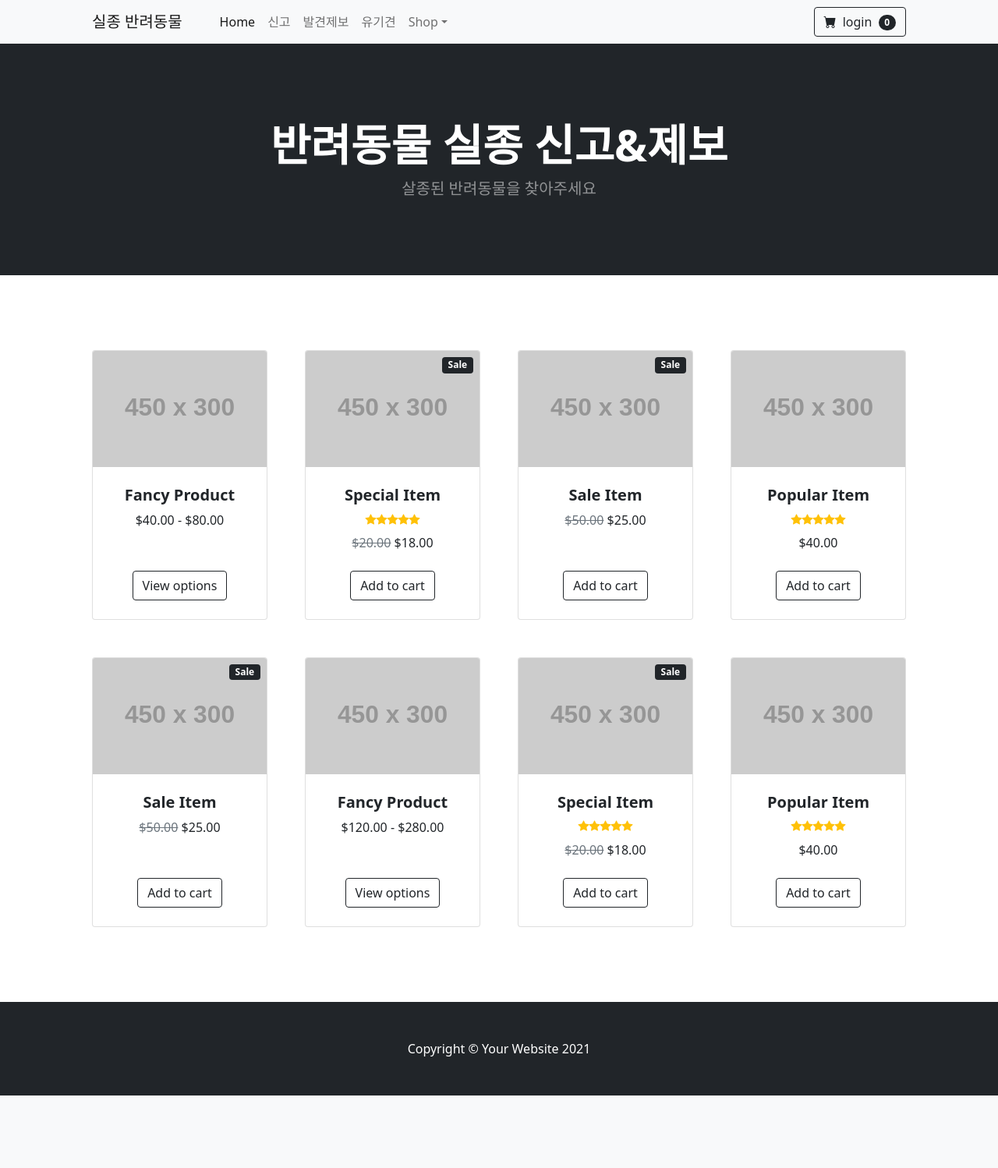
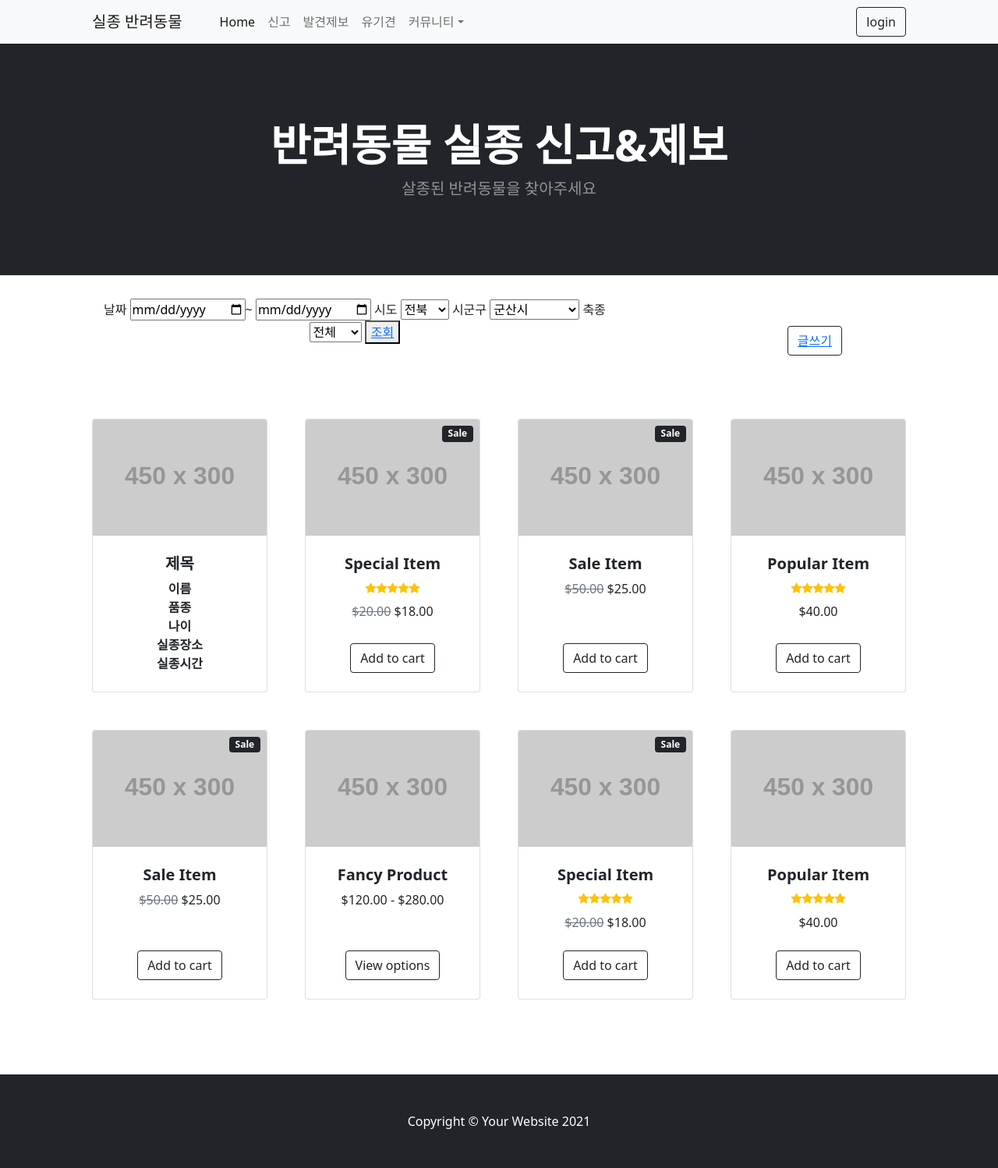
Before and after one commit to kkkmj/pet, a Django app: page / in a window 1280 px wide. Shown: the whole page at 78% size. Before the commit the page ends 1405 px from the top, so only its background shows below. Run offline with Django 3.2, Linux system fonts and the light colour scheme; some libraries are stand-ins or nearby versions.

Commit message:
Update index.html
대충 조회+글쓰기버튼생성

```diff
--- a/Board/board_app/templates/index.html
+++ b/Board/board_app/templates/index.html
@@ -28,7 +32,7 @@
                 <li class="nav-item"><a class="nav-link" href="#!">발견제보</a></li>
                 <li class="nav-item"><a class="nav-link" href="#!">유기견</a></li>
                 <li class="nav-item dropdown">
-                    <a class="nav-link dropdown-toggle" id="navbarDropdown" href="#" role="button" data-bs-toggle="dropdown" aria-expanded="false">Shop</a>
+                    <a class="nav-link dropdown-toggle" id="navbarDropdown" href="#" role="button" data-bs-toggle="dropdown" aria-expanded="false">커뮤니티</a>
                     <ul class="dropdown-menu" aria-labelledby="navbarDropdown">
                         <li><a class="dropdown-item" href="#!">커뮤니티</a></li>
                         <li><hr class="dropdown-divider" /></li>
@@ -40,9 +44,7 @@
             </ul>
             <form class="d-flex">
                 <button class="btn btn-outline-dark" type="submit">
-                    <i class="bi-cart-fill me-1"></i>
                     login
-                    <span class="badge bg-dark text-white ms-1 rounded-pill">0</span>
                 </button>
             </form>
         </div>
@@ -58,6 +60,77 @@
         </div>
     </div>
 </header>
+
+<!--search-->
+<div>
+    <div>
+        <form class="d-flex" id = "write" style="float:right; margin:35px 200px 0px;">
+            <button class="btn btn-outline-dark" type="submit">
+                <a href="#!">글쓰기</a>
+            </button>
+        </form>
+    </div>
+    <div style="margin:30px 20px 0px 100px; text-align: center;">
+        <form id="searchList">
+        <label for="searchSDate">날짜</label>
+                    <input type="date" name="searchSDate" id="searchSDate" class="inputDate" title="시작일" onblur="$('.calendar').hide();" maxlength="10/">~
+                    <input type="date" name="searchEDate" id="searchEDate" title="마감일" class="inputDate" onblur="$('.calendar').hide();" maxlength="10/">
+
+            <label for="searchCD">시도</label>
+
+        <select name="h_area1" id="searchCD" onChange="cat1_change(this.value,h_area2)" >
+            <option>-선택-</option>
+            <option value='1'>서울</option>
+            <option value='2'>부산</option>
+            <option value='3'>대구</option>
+            <option value='4'>인천</option>
+            <option value='5'>광주</option>
+            <option value='6'>대전</option>
+            <option value='7'>울산</option>
+            <option value='8'>강원</option>
+            <option value='9'>경기</option>
+            <option value='10'>경남</option>
+            <option value='11'>경북</option>
+            <option value='12'>전남</option>
+            <option value='13' selected>전북</option>
+            <option value='14'>제주</option>
+            <option value='15'>충남</option>
+            <option value='16'>충북</option>
+        </select>
+        <label for="searchCGG">시군구</label>
+        <select name="h_area2" id="searchCGG">
+            <option>-선택-</option>
+            <option value='215' selected>군산시</option>
+            <option value='216'>김제시</option>
+            <option value='217'>남원시</option>
+            <option value='218'>익산시</option>
+            <option value='219'>전주시 덕진구</option>
+            <option value='220'>전주시 완산구</option>
+            <option value='221'>정읍시</option>
+            <option value='222'>고창군</option>
+            <option value='223'>무주군</option>
+            <option value='224'>부안군</option>
+            <option value='225'>순창군</option>
+            <option value='226'>완주군</option>
+            <option value='227'>임실군</option>
+            <option value='228'>장수군</option>
+            <option value='229'>진안군</option>
+        </select>
+
+            <label for="searchKind">축종</label>
+                    <select name="searchKind" id="searchKind" title="축종선택">
+                        <option value="">전체</option>
+                        <option value="417000">개</option>
+                        <option value="422400">고양이</option>
+                        <option value="429900">기타</option>
+                    </select>
+
+            <button><a href="#!" id="search_button">조회</a></button>
+        </form>
+        </div>
+
+
+</div>
 <!-- Section-->
 <section class="py-5">
     <div class="container px-4 px-lg-5 mt-5">
@@ -70,15 +143,16 @@
                     <div class="card-body p-4">
                         <div class="text-center">
                             <!-- Product name-->
-                            <h5 class="fw-bolder">Fancy Product</h5>
+                            <h5 class="fw-bolder">제목</h5>
                             <!-- Product price-->
-                            $40.00 - $80.00
+                            <div><b>이름<br></b></div>
+                            <div><b>품종<br></b></div>
+                            <div><b>나이<br></b></div>
+                            <div><b>실종장소<br></b></div>
+                            <div><b>실종시간<br></b></div>
                         </div>
                     </div>
                     <!-- Product actions-->
-                    <div class="card-footer p-4 pt-0 border-top-0 bg-transparent">
-                        <div class="text-center"><a class="btn btn-outline-dark mt-auto" href="#">View options</a></div>
-                    </div>
                 </div>
             </div>
             <div class="col mb-5">
```
Also changed, not shown: other parts of Board/board_app/templates/index.html (+5 -1 lines).
